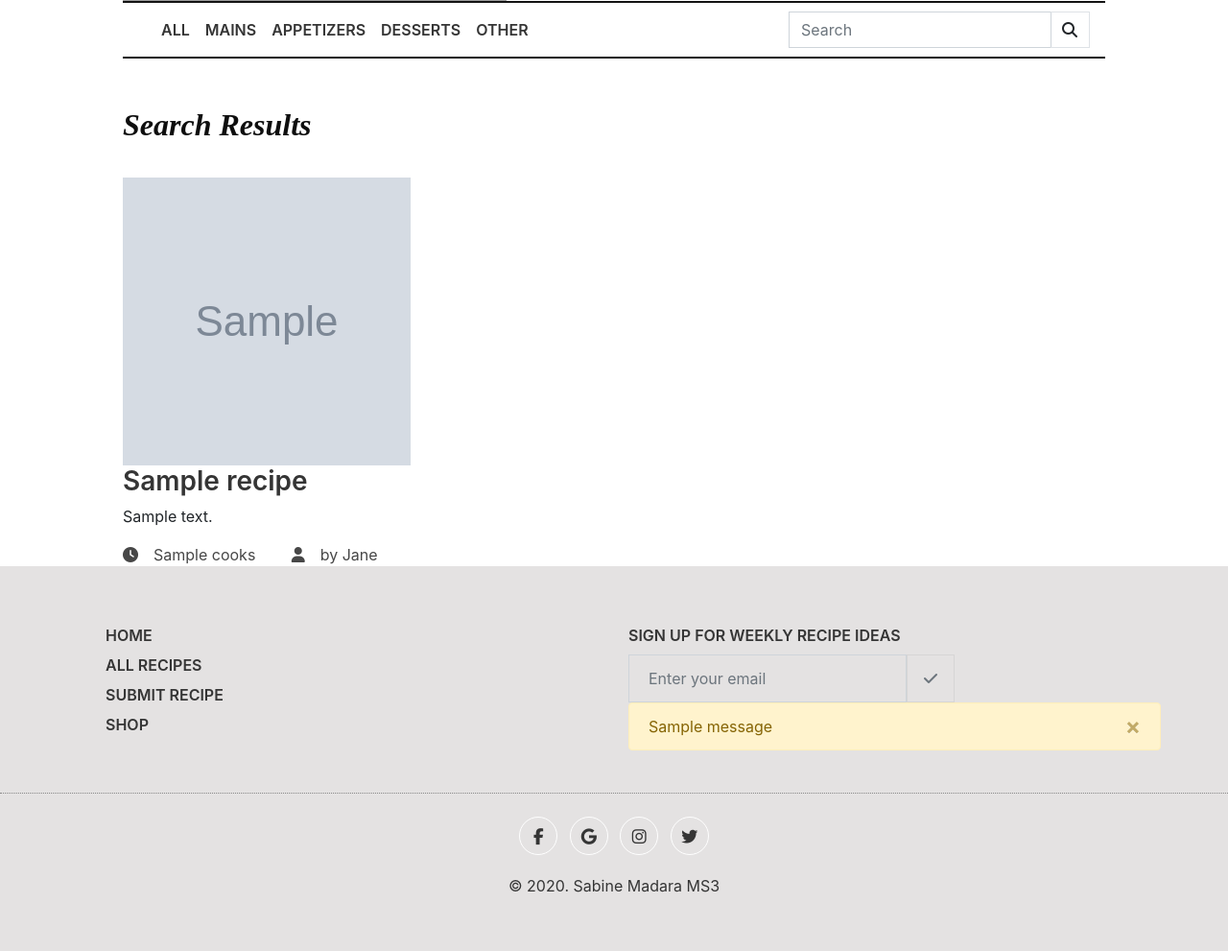
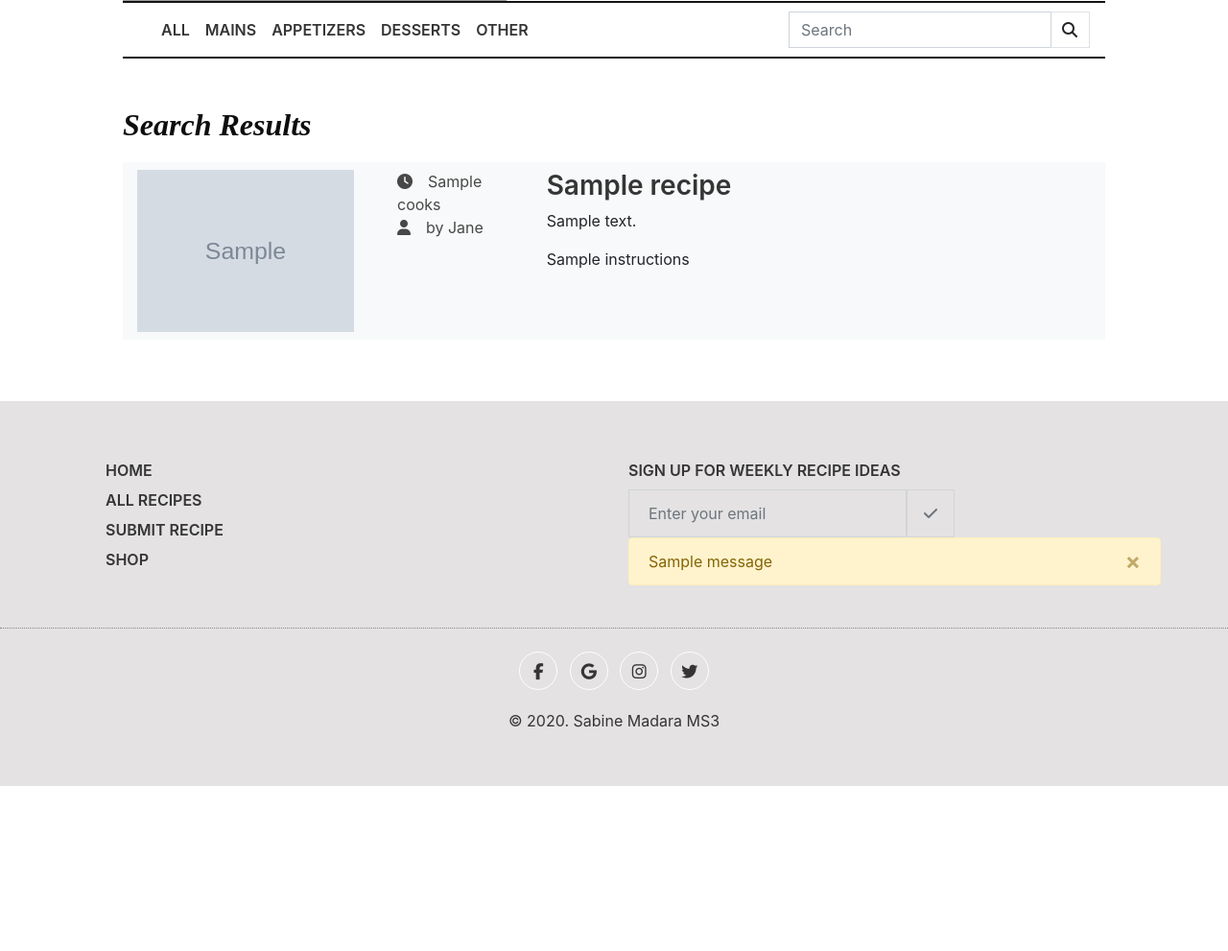
Before and after one commit to sabinemm/recipe-site-ms3, a Flask app: page /search in a window 1280 px wide. Shown: the part 335-1326 px from the top of the page at 96% size. After the commit the page ends 1154 px from the top, so only its background shows below. Run offline with Flask 2, Linux system fonts and the light colour scheme; grey boxes marked "Sample" are stand-in pictures; one stand-in notice (Sample message) is shown; a database or web service that is not in the repository returns one stand-in record (values such as "Sample title"); some libraries are stand-ins or nearby versions; some web fonts are replaced; grey boxes are pictures that could not be loaded.

Commit message:
styled search results and added No Results Found message

```diff
--- a/app.py
+++ b/app.py
@@ -59,10 +59,14 @@ def search():
     mongo.db.recipe.create_index([('$**', 'text')])
     query = request.form.get("query")
     result = mongo.db.recipe.find({"$text": {"$search": query}})
-    return render_template("search_results.html", result=result, query=query)
+    result_num = mongo.db.recipe.find({"$text": {"$search": query}}).count()
+    if result_num > 0:
+        return render_template("search_results.html", result=result, query=query)
+    else:
+        return render_template("search_results.html", message="No results found. Please try again")
 
 
-@app.route('/recipe/<recipe_id>')
+@ app.route('/recipe/<recipe_id>')
 def get_recipe(recipe_id):
     recipe = mongo.db.recipe.find_one({"_id": ObjectId(recipe_id)})
     return render_template("recipe.html", recipe=recipe)
--- a/static/stylesheets/style.css
+++ b/static/stylesheets/style.css
@@ -13,7 +13,6 @@ font-weight: 700;
 font-style: italic;
 */
 
-
 html {
     box-sizing: border-box;
 }
@@ -22,13 +21,13 @@ body {
     font-family: 'Arimo', sans-serif;
 }
 
-
 @media (max-width: 767.98px) {
     .wrapp {
         padding-left: 3%;
         padding-right: 3%;
     }
 }
+
 @media (min-width: 768px) {
     .wrapp {
         padding-left: 10%;
@@ -41,14 +40,14 @@ body {
 a {
     text-decoration: none;
     color: rgb(53, 53, 53)!important;
-    cursor:pointer;
+    cursor: pointer;
     font-weight: 600;
 }
 
 a:hover {
     color: rgb(14, 14, 14);
-     text-decoration:none;
-     cursor:pointer;
+    text-decoration: none;
+    cursor: pointer;
 }
 
 .container {
@@ -78,6 +77,7 @@ background-color: rgb(228, 226, 226);
 .small-link {
     font-size: small;
 }
+
 .py-2 {
     margin-left: 5%;
 }
@@ -99,7 +99,7 @@ background-color: rgb(228, 226, 226);
 /* SEARCH BAR */
 
 #custom-search-form {
-    margin:0;
+    margin: 0;
     margin-top: 0px;
     padding: 0;
 }
@@ -119,24 +119,25 @@ background-color: rgb(228, 226, 226);
     margin-bottom: 0;
 }
 
-.search-query:focus + button {
+.search-query:focus+button {
     z-index: 3;
 }
 
 /* FOOTER */
 
 .footer_area {
-	padding:60px 0 20px;
+    padding: 60px 0 20px;
     position: relative;
     color: rgb(53, 53, 53);
     background: rgb(228, 226, 226);
     word-wrap: break-word;
 }
 
-.single_ftr form{
+.single_ftr form {
     margin-top: 8px;
 }
-.single_ftr p{
+
+.single_ftr p {
     margin-bottom: 10px;
 }
 
@@ -165,16 +166,18 @@ background-color: rgb(228, 226, 226);
     padding: 12px 17px;
     transition: .5s;
 }
-.newsletter_form button:hover,
-.newsletter_form button:hover{
+
+.newsletter_form button:hover, .newsletter_form button:hover {
     background: transparent;
     color: #83A153;
     opacity: .9;
 }
+
 .newsletter_form ::-webkit-input-placeholder {
     color: #fff;
     opacity: 1
 }
+
 .ftr_social_icon ul {
     padding-inline-start: 0;
 }
@@ -183,9 +186,11 @@ background-color: rgb(228, 226, 226);
     padding-bottom: 7px;
     color: #fff;
 }
+
 .single_ftr a {
     color: #fff;
 }
+
 .single_ftr a:hover {
     color: #83A153;
 }
@@ -208,7 +213,8 @@ background-color: rgb(228, 226, 226);
     width: 40px;
     transition: .5s;
 }
-.ftr_social_icon ul li a:hover{
+
+.ftr_social_icon ul li a:hover {
     background: #83A153;
     border-color: #83A153;
     color: #fff;
@@ -250,9 +256,10 @@ background-color: rgb(228, 226, 226);
 }
 
 .recipe-info {
-    background-color:rgb(238, 238, 238);
+    background-color: rgb(238, 238, 238);
     text-align: center;
 }
+
 .recipe-info h6 {
     font-size: 1rem;
     font-weight: 700;
@@ -277,7 +284,8 @@ background-color: rgb(228, 226, 226);
 .single-preparation-step {
     position: relative;
     z-index: 1;
-    margin-bottom: 30px; }
+    margin-bottom: 30px;
+}
 
 .single-preparation-step h4 {
     color: #474747;
@@ -299,7 +307,7 @@ background-color: rgb(228, 226, 226);
     margin-bottom: 100px;
 }
 
-.form-check , .btn-primary {
+.form-check, .btn-primary {
     margin-bottom: 30px;
 }
 
@@ -314,6 +322,7 @@ background-color: rgb(228, 226, 226);
     overflow: hidden;
     position: relative;
 }
+
 .image-wrapper img {
     object-fit: cover;
     flex: 1;
@@ -352,13 +361,7 @@ background-color: rgb(228, 226, 226);
     margin-bottom: 30px;
 }
 
-
 /* LOGIN */
-
-
-/* .card-body {
-    border: 2px solid black;
-  } */
 
 .card-signin .card-title {
     margin-bottom: 2rem;
@@ -400,3 +403,20 @@ background-color: rgb(228, 226, 226);
 .shop img {
     width: 100%;
 }
+
+/* SEARCH RESULTS PAGE */
+
+.product-box-search {
+    width: 100%;
+    height: 100%;
+    overflow: hidden;
+    position: relative;
+    justify-content: center;
+}
+
+.product-box-search a img {
+    object-fit: cover;
+    flex: 1;
+    width: 100%;
+    height: auto;
+}
--- a/templates/search_results.html
+++ b/templates/search_results.html
@@ -4,27 +4,36 @@
     <h2>Search Results</h2>
 </div>
 
+<div class="container">
+    {% for res in result %}
+    <section class="col-xs-12 col-sm-6 col-md-12 pb-2 pt-2 bg-light">
+        <article class="search-result row">
+            <div class="col-xs-12 col-sm-12 col-md-3 product-box-search">
+                <a href="{{url_for('get_recipe', recipe_id=res._id)}}" title="{{res.title}}"><img
+                        src="{{res.image_url}}" alt="{{res.title}} photo" /></a>
+            </div>
+            <div class="col-xs-12 col-sm-12 col-md-2">
+                <div class="entry-data">
+                    <div class="col-12"><i class="fas fa-clock"></i>{{res.cooks}}</div>
+                    <div class="col-12"><i class="fas fa-user"></i>by Jane</div>
+                </div>
+            </div>
+            <div class="col-xs-12 col-sm-12 col-md-7">
+                <h3><a href="{{url_for('get_recipe', recipe_id=res._id)}}" title="{{res.title}}">{{res.title}}</a></h3>
+                <p>{{res.description}}</p>
+                <p style="text-overflow: ellipsis;overflow: hidden; white-space: nowrap;">
+                    {{res.instructions}}</p>
+            </div>
+        </article>
+    </section>
+    {% if not res.title %}
+    <p>nono</p>
+    {% endif %}
+    {% endfor %}
+
+</div>
+
+<p class="pb-5">{{ message }}</p>
 
 
-<div class="row">
-    {% for res in result %}
-    <div class="col-lg-4 col-md-6 col-sm-6 col-12 pt-3">
-        <div class="product-box">
-            <div class="image-wrapper">
-                <img src="{{res.image_url}}">
-            </div>
-            <div class="item-content">
-                <h3 class="item-title"><a href="">{{res.title}}</a>
-                </h3>
-                <p>{{res.description}}</p>
-                <div class="row entry-data">
-                    <div class="col-6"><i class="fas fa-clock"></i>{{res.cooks}}</div>
-                    <div class="col-6"><i class="fas fa-user"></i>by Jane</div>
-                </div>
-            </div>
-        </div>
-    </div>
-    {% endfor %}
-</div>
-
 {% endblock %}
```
Lines whose indentation alone changed are shown as unchanged.
